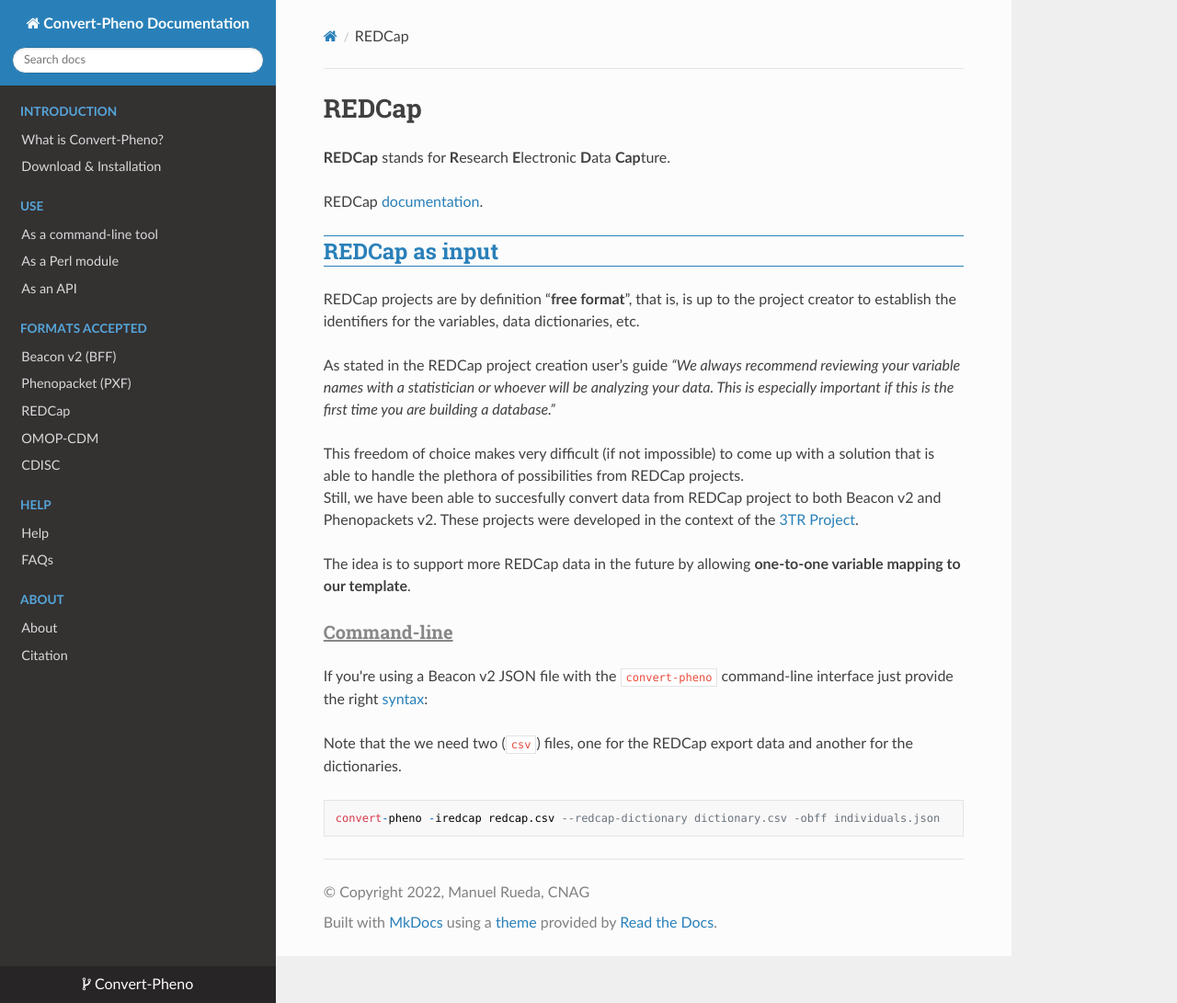
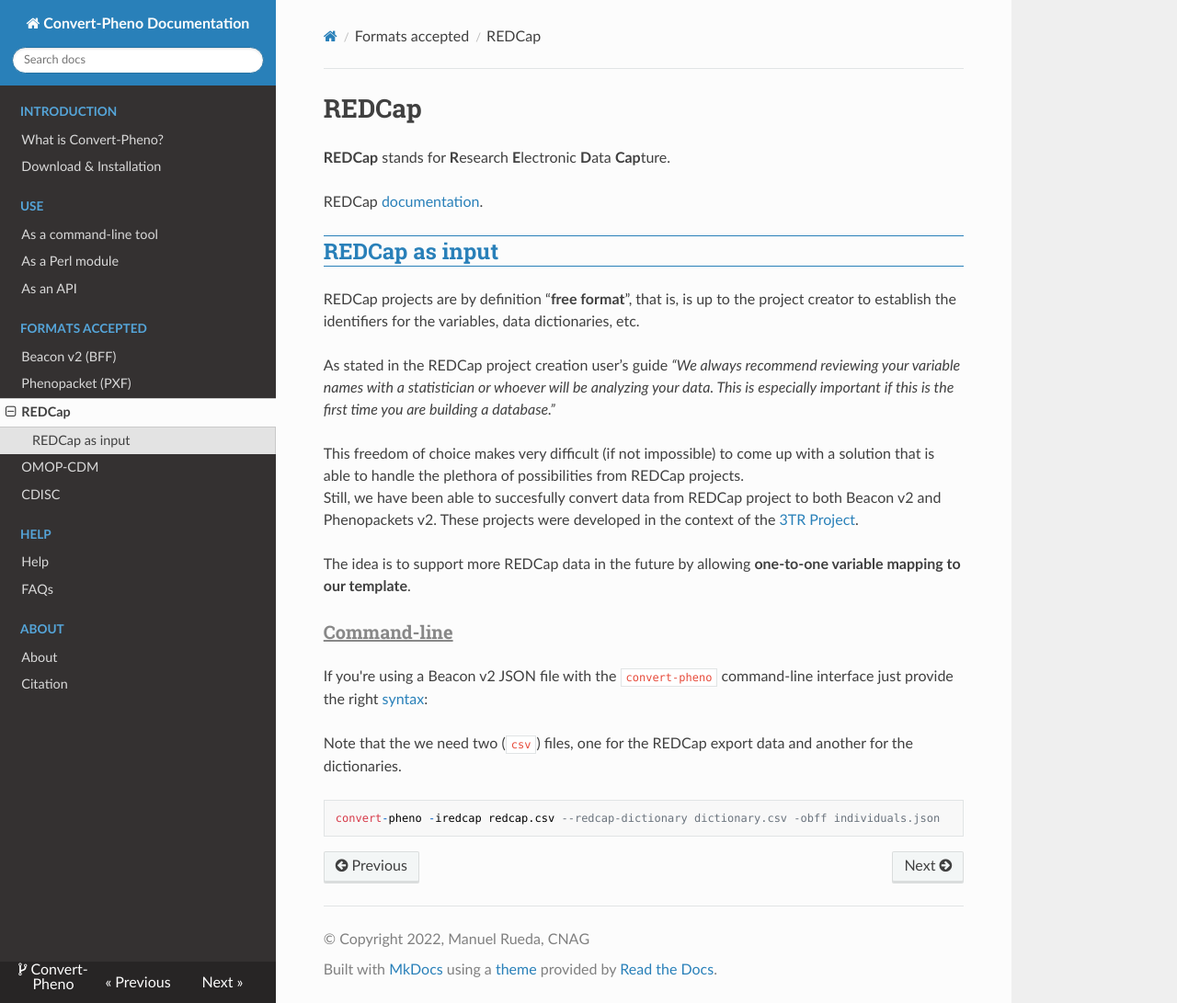
Before and after one commit to CNAG-Biomedical-Informatics/convert-pheno, an MkDocs documentation site: the page built from docs/redcap.md, in a window 1280 px wide and 1091 px high. Shown: the whole window at 92% size. Built offline with MkDocs 1.6.1, drawn with Linux system fonts in a browser that asks for light colours; nearby versions of some CDN libraries.

Commit message:
Source commit

```diff
--- a/mkdocs.yml
+++ b/mkdocs.yml
@@ -21,7 +21,7 @@
   - Formats accepted:
       - Beacon v2 (BFF): bff.md
       - Phenopacket (PXF): pxf.md
-      - REDCap: https://www.project-redcap.org
+      - REDCap: redcap.md
       - OMOP-CDM: https://www.ohdsi.org/data-standardization/the-common-data-model
       - CDISC: https://www.cdisc.org/standards
   - Help:
```
